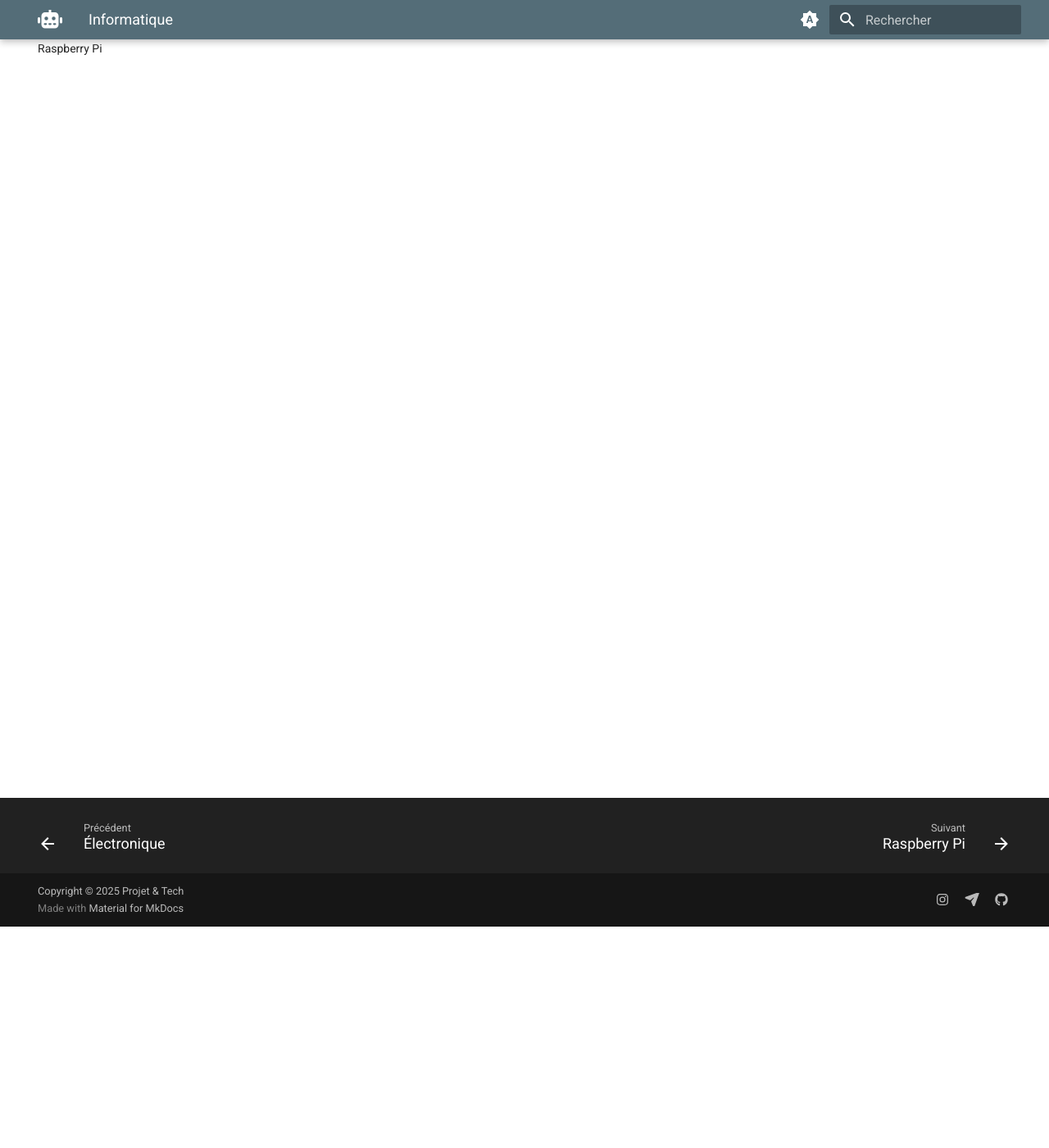
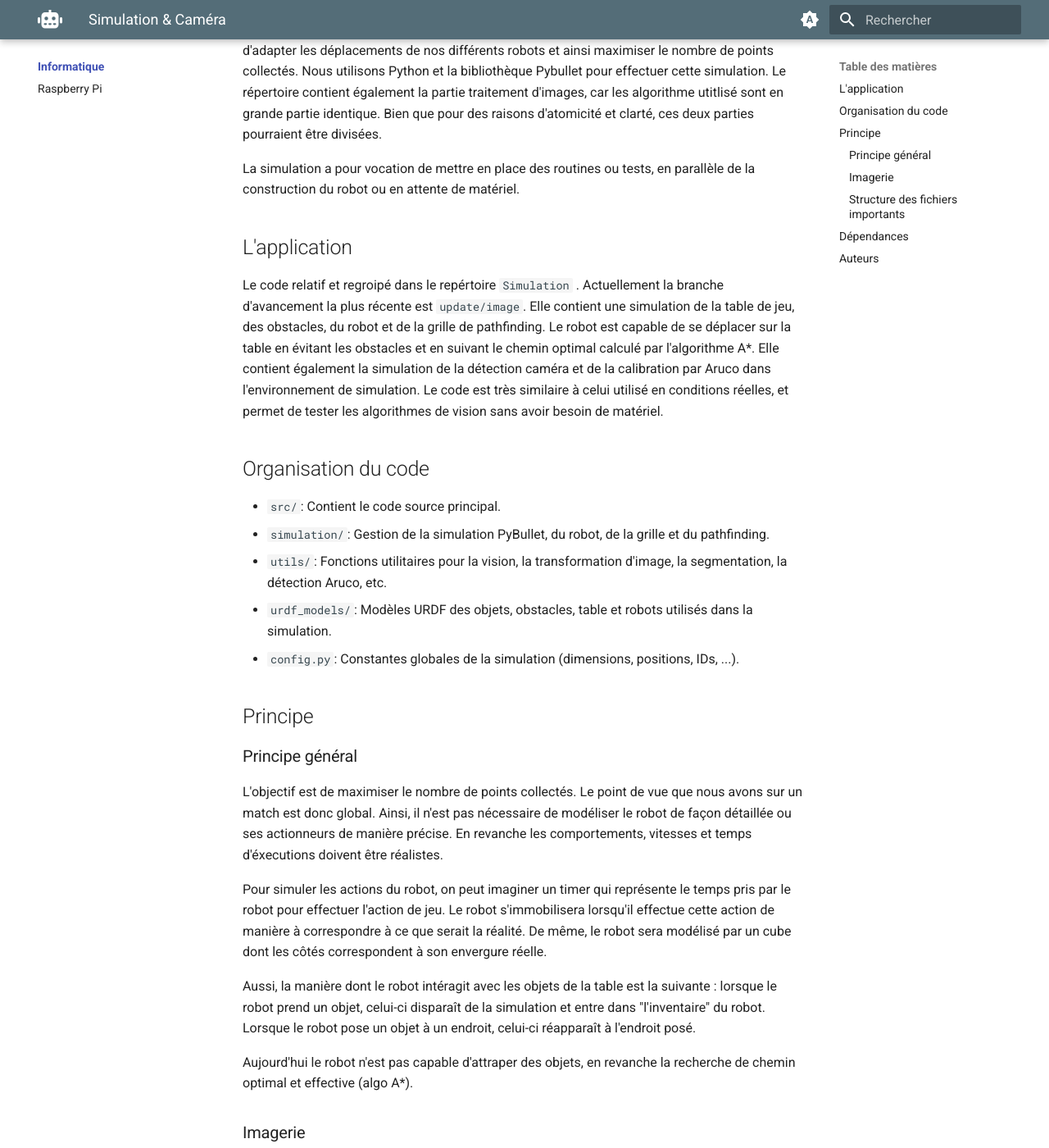
Before and after one commit to Projet-et-Tech/Documentation, an MkDocs documentation site: the page built from docs/informatique/index.md, in a window 1280 px wide and 1400 px high, scrolled down 270 px. Shown: the whole window at 82% size. Built offline with MkDocs 1.6.1 and Material for MkDocs 9.7.7, drawn with Linux system fonts in a browser that asks for light colours; some web fonts are replaced; some of the changed text lies outside the part shown.

Commit message:
doc [info] image et simulation

```diff
--- a/docs/informatique/index.md
+++ b/docs/informatique/index.md
@@ -1,3 +1,65 @@
-# Informatique
+# Simulation & Caméra
 
-Documentation en rapport avec l'informatique, routine notamment
+Ce répertoire centralise la partie simulation et vision du robot. L'objectif est de modéliser l'environnement dans lequel le robot évoluera (table, éléments de jeu, robot adverse) afin d'adapter les déplacements de nos différents robots et ainsi maximiser le nombre de points collectés. Nous utilisons Python et la bibliothèque Pybullet pour effectuer cette simulation.
+Le répertoire contient également la partie traitement d'images, car les algorithme utitlisé sont en grande partie identique. Bien que pour des raisons d'atomicité et clarté, ces deux parties pourraient être divisées.
+
+La simulation a pour vocation de mettre en place des routines ou tests, en parallèle de la construction du robot ou en attente de matériel.
+
+## L'application
+
+Le code relatif et regroipé dans le repértoire `Simulation` .
+Actuellement la branche d'avancement la plus récente est `update/image`.
+Elle contient une simulation de la table de jeu, des obstacles, du robot et de la grille de pathfinding. Le robot est capable de se déplacer sur la table en évitant les obstacles et en suivant le chemin optimal calculé par l'algorithme A*.
+Elle contient également la simulation de la détection caméra et de la calibration par Aruco dans l'environnement de simulation. Le code est très similaire à celui utilisé en conditions réelles, et permet de tester les algorithmes de vision sans avoir besoin de matériel.
+
+## Organisation du code
+
+- `src/`: Contient le code source principal.
+  - `simulation/`: Gestion de la simulation PyBullet, du robot, de la grille et du pathfinding.
+  - `utils/`: Fonctions utilitaires pour la vision, la transformation d'image, la segmentation, la détection Aruco, etc.
+  - `urdf_models/`: Modèles URDF des objets, obstacles, table et robots utilisés dans la simulation.
+  - `config.py`: Constantes globales de la simulation (dimensions, positions, IDs, ...).
+
+
+## Principe
+
+### Principe général
+
+L'objectif est de maximiser le nombre de points collectés. Le point de vue que nous avons sur un match est donc global. Ainsi, il n'est pas nécessaire de modéliser le robot de façon détaillée ou ses actionneurs de manière précise. En revanche les comportements, vitesses et temps d'éxecutions doivent être réalistes.
+
+Pour simuler les actions du robot, on peut imaginer un timer qui représente le temps pris par le robot pour effectuer l'action de jeu. Le robot s'immobilisera lorsqu'il effectue cette action de manière à correspondre à ce que serait la réalité. De même, le robot sera modélisé par un cube dont les côtés correspondent à son envergure réelle.
+
+Aussi, la manière dont le robot intéragit avec les objets de la table est la suivante : lorsque le robot prend un objet, celui-ci disparaît de la simulation et entre dans "l'inventaire" du robot. Lorsque le robot pose un objet à un endroit, celui-ci réapparaît à l'endroit posé.
+
+Aujourd'hui le robot n'est pas capable d'attraper des objets, en revanche la recherche de chemin optimal et effective (algo A*).
+
+### Imagerie
+
+Pour repérer le robot, nous utilisons 2 caméras, placées à 1m de hauteur (conformément aux règles de la coupe (jusqu'à 4 autorisées)).
+
+Nos exigences caméras sont les suivantes :
+- une qualité d'image de 1080 x 720p (vidéo)
+- une ouverture horizontale de 43°, 50° en verticale
+
+Ces caméras nous permettront, grâce aux 4 codes Aruco placés sur la table et de celui placé sur le robot, de récupérer les coordonnées du robot dans le réferentiel de la table en temps réel (et donc de pouvoir déterminer précisemment sa position). Cette opération est réalisée une unique fois au lancement de l'application pour ne pas alourdir le traitement, et peut en cas de problème de détéction, être réalisée manuellement par un opérateur lors de l'installation.
+
+Cette imagerie est réalisée grâce à la bibliothèque OpenCV sur python.
+
+### Structure des fichiers importants
+
+- `main.py` : Point d'entrée principal pour la simulation pathfinding.
+- `mainCameraSimu.py` : Simulation de la détection caméra et de la calibration par Aruco dans l'environnement de simulation.
+- `mainCameraReel.py` : Utilisation de la détection caméra et de la calibration par Aruco en vrai.
+
+## Dépendances
+
+- Python 3.8+
+- pybullet
+- numpy
+- opencv-python
+- matplotlib
+
+## Auteurs
+N'hésitez à compltéter les différentes documentations au fur et à mesure de vos découvertes.
+
+- Ruben (septembre 2025)
```
Also changed, not shown: docs/informatique/URDF.md (added, +304 -0 lines), docs/informatique/camera.md (added, +57 -0 lines), docs/informatique/simulation.md (added, +31 -0 lines).
